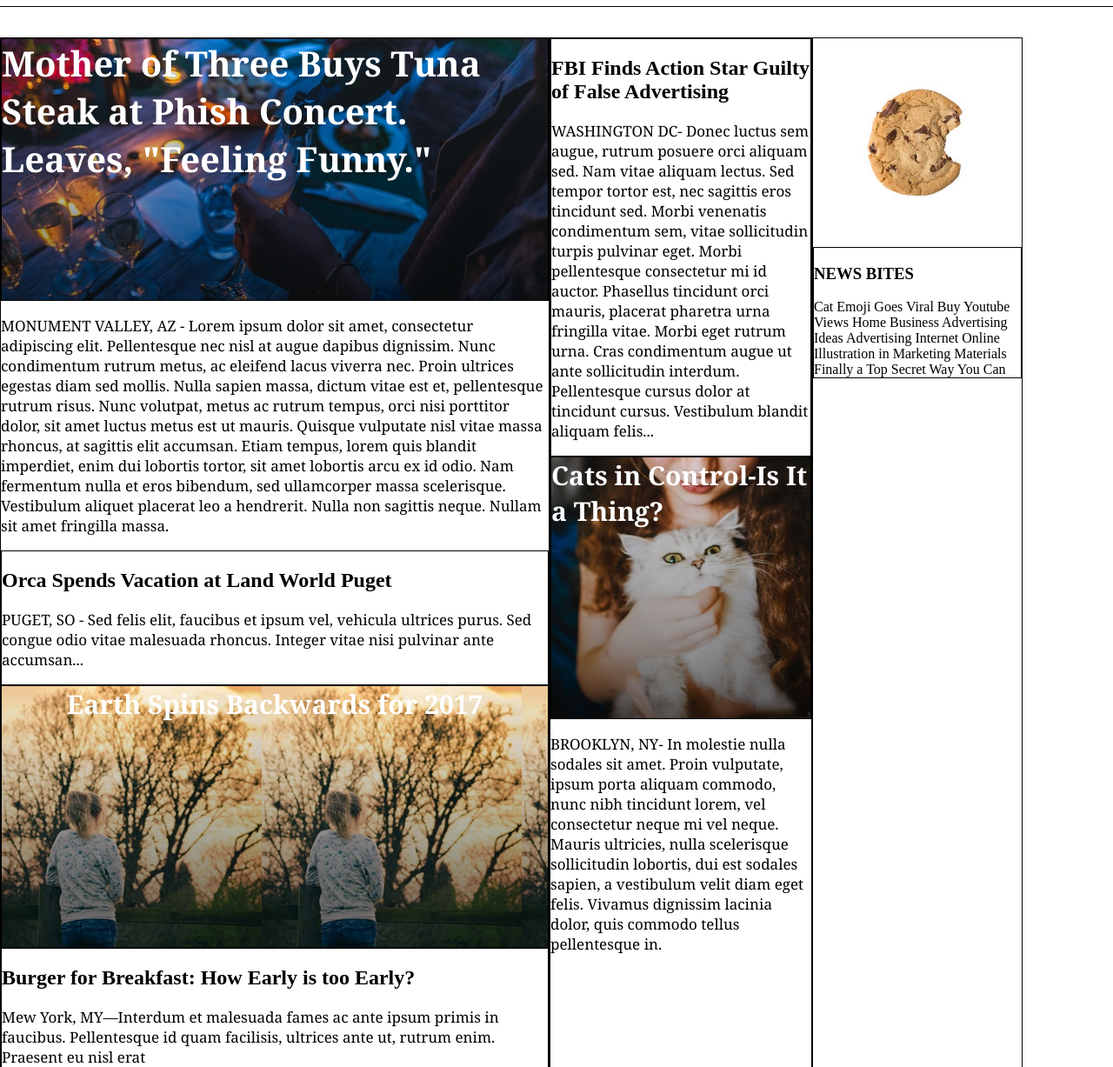
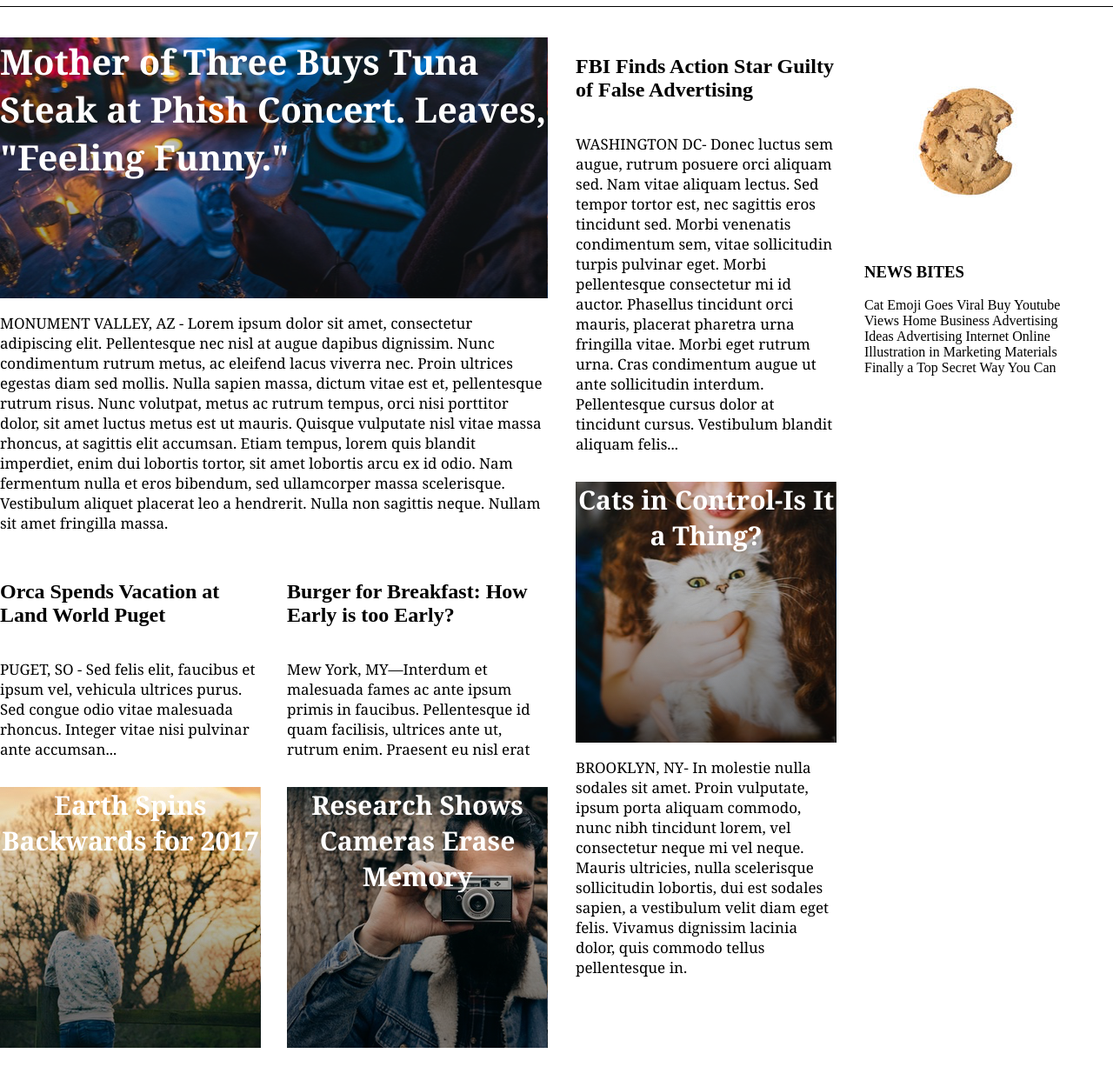
Before and after one commit to APVdK/mytimes, a plain HTML site: page index.html in a window 1280 px wide. Shown: the part 73-1300 px from the top of the page at 87% size. After the commit the page ends 1278 px from the top, so only its background shows below. Drawn offline with Linux system fonts and the light colour scheme.

Commit message:
Add story divs and remove borders.

```diff
--- a/css/style.css
+++ b/css/style.css
@@ -40,6 +40,10 @@ header {
   z-index: 1;
 }
 
+div {
+	display: block;
+}
+
 .logo {
   align-items: center;
   display: flex;
@@ -78,21 +82,21 @@ section {
 /*First Column*/
 
 .large {
-	border: 1px solid black;
 	display: flex;
 	flex-direction: column;
+	margin-right: 32px;
 	width: 630px;
 }
 
 .phish .image {
 	background-image: url(../resources/images/img-story-main.png);
-	border: 1px solid black;
+
 	font-size: 40px;
+	margin-top: 0px;
 	text-align: left;
 }
 
 .image {
-	border: 1px solid black;
 	color: white;
 	display: flex;
 	font-family: Georgia;
@@ -100,6 +104,20 @@ section {
 	font-weight: bold;
 	height: 300px;
 	justify-content: center;
+	margin-top: 15px;
+	text-align: center;
+}
+
+.stories {
+	display: flex;
+	justify-content: space-between;
+	margin-top: 17px;
+}
+
+.story {
+	display: flex;
+	flex-direction: column;
+	width: 300px;
 }
 
 p {
@@ -108,10 +126,6 @@ p {
 	font-family: Georgia;
 	font-size: 17px;
 	margin: 1em 0;
-}
-
-.orca {
-	border: 1px solid black;
 }
 
 h2 {
@@ -123,44 +137,31 @@ h2 {
 
 .earth {
 	background-image: url(../resources/images/img-story-2.png);
-	border: 1px solid black;
-
-}
-
-.burgers {
-	border: 1px solid black;
 }
 
 .cameras {
 	background-image: url(../resources/images/img-story-3.png);
-	border: 1px solid black;
-
 }
 
 /*Second Column*/
 
 .medium {
-	border: 1px solid black;
 	display: flex;
 	flex-direction: column;
+	margin-right: 32px;
 	width: 300px;
-}
-
-.fbi {
-	border: 1px solid black;
 }
 
 .cats {
 	background-image: url(../resources/images/img-story-1.png);
-	border: 1px solid black;
+}
 
-}
 /*Third Column*/
 
 .small {
-	border: 1px solid black;
 	display: flex;
 	flex-direction: column;
+	margin-right: 32px;
 	width: 240px;
 }
 
@@ -172,5 +173,4 @@ h3 {
 }
 
 .news-bites {
-	border: 1px solid black;
 }
--- a/index.html
+++ b/index.html
@@ -37,22 +37,26 @@
           <p>MONUMENT VALLEY, AZ - Lorem ipsum dolor sit amet, consectetur adipiscing elit. Pellentesque nec nisl at augue dapibus dignissim. Nunc condimentum rutrum metus, ac eleifend lacus viverra nec. Proin ultrices egestas diam sed mollis. Nulla sapien massa, dictum vitae est et, pellentesque rutrum risus. Nunc volutpat, metus ac rutrum tempus, orci nisi porttitor dolor, sit amet luctus metus est ut mauris. Quisque vulputate nisl vitae massa rhoncus, at sagittis elit accumsan. Etiam tempus, lorem quis blandit imperdiet, enim dui lobortis tortor, sit amet lobortis arcu ex id odio. Nam fermentum nulla et eros bibendum, sed ullamcorper massa scelerisque. Vestibulum aliquet placerat leo a hendrerit. Nulla non sagittis neque. Nullam sit amet fringilla massa.</p>
         </div>
 
-        <div class="orca">
+        <div class="stories">
+          <div class="story">
             <h2>Orca Spends Vacation at Land World Puget</h2>
             <p>PUGET, SO - Sed felis elit, faucibus et ipsum vel, vehicula ultrices purus. Sed congue odio vitae malesuada rhoncus. Integer vitae nisi pulvinar ante accumsan...</p>
-        </div>
+
 
             <div class="earth image">
               <span>Earth Spins Backwards for 2017</span>
             </div>
+          </div>
 
-        <div class="burgers">
+          <div class="story">
             <h2>Burger for Breakfast: How Early is too Early?</h2>
             <p>Mew York, MY—Interdum et malesuada fames ac ante ipsum primis in faucibus. Pellentesque id quam facilisis, ultrices ante ut, rutrum enim. Praesent eu nisl erat</p>
-        </div>
+
 
             <div class="cameras image">
               <span>Research Shows Cameras Erase Memory</span>
+            </div>
+          </div>
         </div>
       </div>
 
@@ -60,14 +64,16 @@
 
       <div class="medium">
 
-        <div class="fbi">
+        <div class="story">
         <h2>FBI Finds Action Star Guilty of False Advertising</h2>
 
         <p>WASHINGTON DC- Donec luctus sem augue, rutrum posuere orci aliquam sed. Nam vitae aliquam lectus. Sed tempor tortor est, nec sagittis eros tincidunt sed. Morbi venenatis condimentum sem, vitae sollicitudin turpis pulvinar eget. Morbi pellentesque consectetur mi id auctor. Phasellus tincidunt orci mauris, placerat pharetra urna fringilla vitae. Morbi eget rutrum urna. Cras condimentum augue ut ante sollicitudin interdum. Pellentesque cursus dolor at tincidunt cursus. Vestibulum blandit aliquam felis...</p>
         </div>
 
+        <div class="story">
           <div class="cats image">
             <span>Cats in Control-Is It a Thing?</span>
+          </div>
         </div>
 
         <p>BROOKLYN, NY- In molestie nulla sodales sit amet. Proin vulputate, ipsum porta aliquam commodo, nunc nibh tincidunt lorem, vel consectetur neque mi vel neque. Mauris ultricies, nulla scelerisque sollicitudin lobortis, dui est sodales sapien, a vestibulum velit diam eget felis. Vivamus dignissim lacinia dolor, quis commodo tellus pellentesque in.</p>
```
Lines whose indentation alone changed are shown as unchanged.
